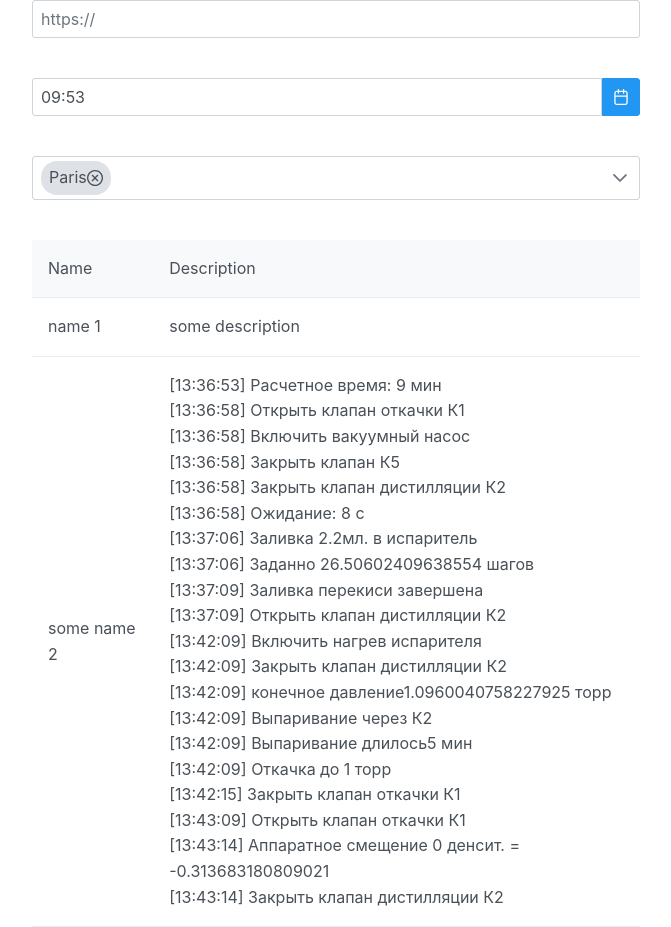
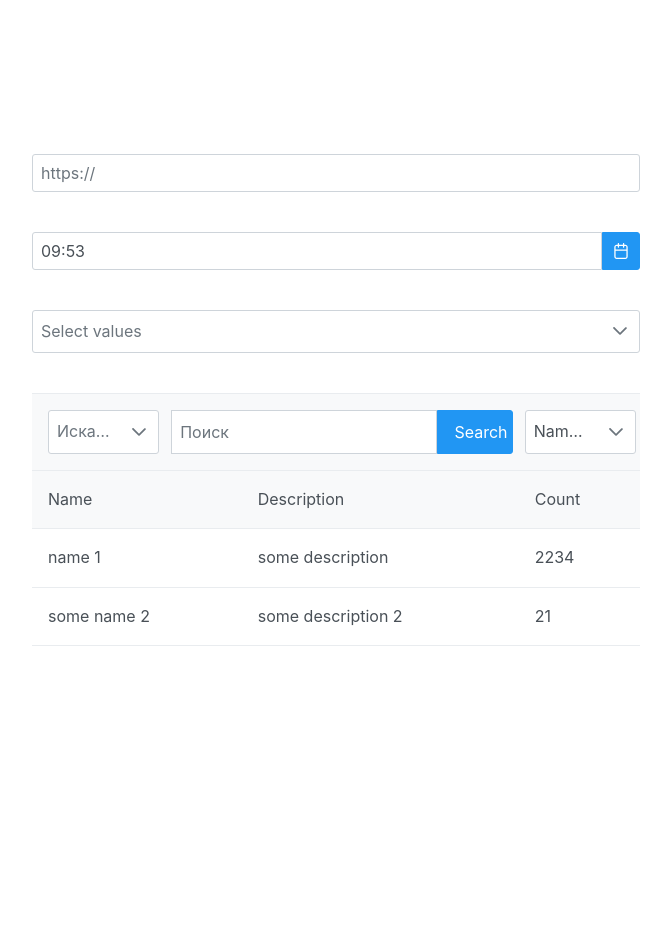
Before and after one commit to stupinaki/fun_test_task, a Vue app: page / in a window 1280 px wide. Shown: the whole page, without its empty margins (0-671 px from the left). After the commit the page ends 800 px from the top, so only its background shows below. Built offline with nearby package versions, Linux system fonts and the light colour scheme.

Commit message:
init table

```diff
--- a/src/App.vue
+++ b/src/App.vue
@@ -12,7 +12,10 @@
         option-label="name"
         @select-update="onSelectUpdate"
     />
-    <MultilineTextTable/>
+<!--    <MultilineTextTable/>-->
+    <TableWithSearchComponent>
+
+    </TableWithSearchComponent>
   </div>
 
 </template>
@@ -21,10 +24,11 @@
 import 'primeicons/primeicons.css';
 import 'primevue/resources/primevue.min.css';
 import 'primevue/resources/themes/saga-blue/theme.css';
-import LinkComponent from "@/components/linkComponent/LinkComponent.vue"
-import SelectComponent from "@/components/selectComponent/SelectComponent.vue"
+import LinkComponent from "@/components/linkComponent/LinkComponent.vue";
+import SelectComponent from "@/components/selectComponent/SelectComponent.vue";
 import MultilineTextTable from "@/components/multilineTextComponent/MultilineTextTable.vue";
-import DataTimePickerComponent from "@/components/dateTimePickerComponent/DateTimePickerComponent.vue"
+import DataTimePickerComponent from "@/components/dateTimePickerComponent/DateTimePickerComponent.vue";
+import TableWithSearchComponent from "./components/tableWithSearch/TableWithSearchComponent.vue";
 
 export default {
   name: "App",
@@ -32,7 +36,8 @@ export default {
     LinkComponent,
     SelectComponent,
     MultilineTextTable,
-    DataTimePickerComponent
+    DataTimePickerComponent,
+    TableWithSearchComponent
   },
   data() {
     return {
@@ -44,7 +49,7 @@ export default {
         {name: 'Paris', code: 'PRS'}
       ],
       selectedTime: new Date(),
-      selectedSelectValue: [{name: 'Paris', code: 'PRS'}],
+      selectedSelectValue: [],
     }
   },
   methods: {
@@ -65,5 +70,6 @@ export default {
   display: flex;
   flex-direction: column;
   gap: 40px;
+  margin: 40px 0;
 }
 </style>
--- /dev/null
+++ b/src/components/tableWithSearch/TableWithSearchComponent.vue
@@ -0,0 +1,154 @@
+<template>
+  <DataTable :value="searchResult">
+    <template #header>
+      <div class="table-with-search-headers">
+        <SelectComponent
+            :value="headers"
+            :is-chip="false"
+            optionLabel="header"
+            placeholder="Искать по.."
+            :selected-props-value="selectedColumnsForSearch"
+            @select-update="onSearchColumnsUpdate"
+        />
+        <form class="p-inputgroup" @submit.prevent="initSearch">
+          <div class="p-input-icon-right">
+            <InputText
+                v-model="searchText"
+                placeholder="Поиск"
+            />
+            <i
+                v-show="searchText"
+                class="pi pi-times-circle"
+                @click="clearSearchText"
+            />
+          </div>
+          <Button label="Search" @click="initSearch"/>
+        </form>
+        <SelectComponent
+            :value="headers"
+            optionLabel="header"
+            :is-chip="false"
+            placeholder="Поля Таблицы"
+            :selected-props-value="selectedHeadersValue"
+            @select-update="onSelectUpdate"
+        />
+      </div>
+
+    </template>
+    <Column
+        v-for="header in selectedHeadersValue"
+        :key="header.field"
+        :field="header.field"
+        :header="header.header"
+    />
+  </DataTable>
+</template>
+
+<script>
+import MultilineTextComponent from "@/components/multilineTextComponent/MultilineTextComponent.vue";
+import SelectComponent from "../selectComponent/SelectComponent.vue";
+import DataTable from "primevue/datatable";
+import InputText from "primevue/inputtext";
+import Column from "primevue/column";
+import Button from "primevue/button";
+
+export default {
+  name: "TableWithSearchComponent",
+  components: {
+    MultilineTextComponent,
+    SelectComponent,
+    DataTable,
+    Column,
+    InputText,
+    Button
+  },
+  data() {
+    return {
+      products: [
+        {
+          name: "name 1",
+          description: "some description",
+          count: 2234,
+          isMultiline: false,
+        },
+        {
+          name: "some name 2",
+          description: "some description 2",
+          count: 21,
+          isMultiline: true,
+        }
+      ],
+      headers: [
+        {field: "name", header: "Name"},
+        {field: "description", header: "Description"},
+        {field: "count", header: "Count"}
+      ],
+      selectedHeadersValue: [
+        {field: "name", header: "Name"},
+        {field: "description", header: "Description"},
+        {field: "count", header: "Count"}
+      ],
+      searchText: undefined,
+      isSearchSettingsOpen: false,
+      searchResult: [
+        {
+          name: "name 1",
+          description: "some description",
+          count: 2234,
+          isMultiline: false,
+        },
+        {
+          name: "some name 2",
+          description: "some description 2",
+          count: 21,
+          isMultiline: true,
+        }
+      ],
+      selectedColumnsForSearch: []
+    }
+  },
+  methods: {
+    onSelectUpdate(value) {
+      this.$data.selectedHeadersValue = value;
+    },
+    onSearchColumnsUpdate(value) {
+      this.$data.selectedColumnsForSearch = value;
+    },
+    initSearch() {
+      const { searchText, products, selectedHeadersValue } = this.$data;
+      const headers = selectedHeadersValue.map(h => h.field);
+      this.$data.searchResult = products.filter(p => {
+        return headers.some(h => {
+          const value = p[h].toString().toLowerCase();
+          return value.includes(searchText.toLowerCase());
+        })
+      })
+    },
+    clearSearchText() {
+      this.$data.searchText = "";
+    },
+    toggleSearchSettings() {
+      this.$data.isSearchSettingsOpen = !this.$data.isSearchSettingsOpen;
+    }
+  },
+}
+</script>
+
+<style scoped>
+.table-with-search-headers {
+  display: grid;
+  grid-template-columns: calc(20% - 4px) calc(60% - 4px) calc(20% - 4px);
+  gap: 12px;
+}
+.p-inputtext {
+  width: 100%;
+  height: 100%;
+  border-top-right-radius: 0;
+  border-top-left-radius: 0;
+  border-bottom-left-radius: 0;
+  border-bottom-right-radius: 0;
+}
+.p-input-icon-right {
+  width: 100%;
+}
+</style>
```
